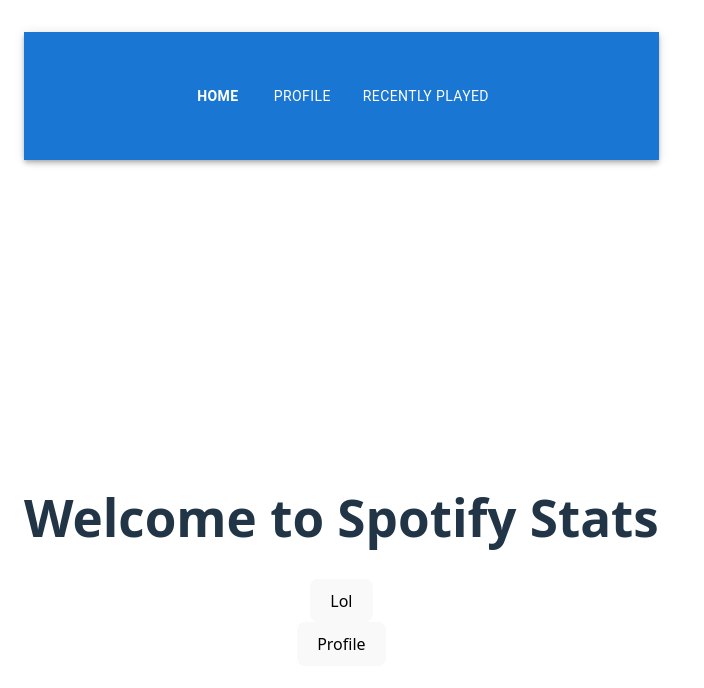
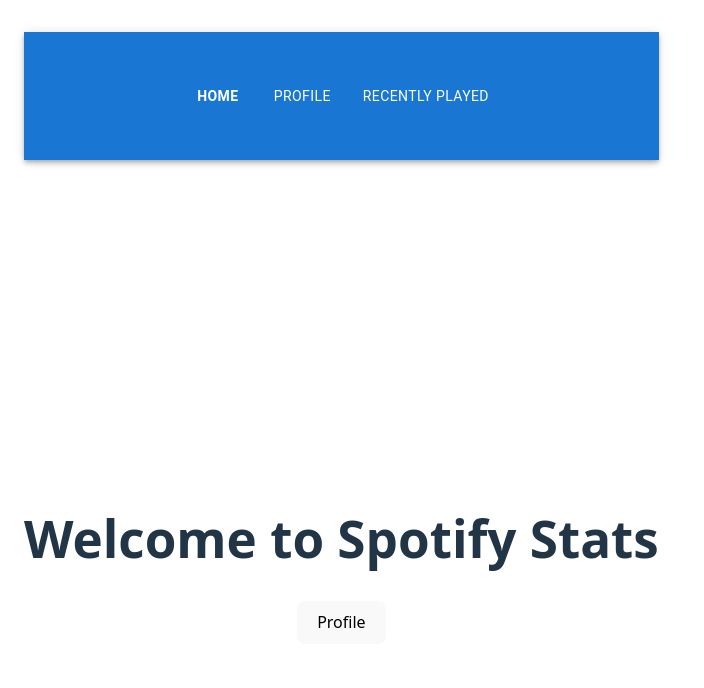
Before and after one commit to jackivison01/spotify-stats, a React (Vite) app in the folder main/: page /home in a window 1280 px wide. Shown: the top 688 px of the page, without its empty margins (0-704 px from the left). Built offline with nearby package versions, Linux system fonts and the light colour scheme.

Commit message:
Update to homepage

```diff
--- a/main/src/pages/HomePage.tsx
+++ b/main/src/pages/HomePage.tsx
@@ -6,8 +6,7 @@
   return (
     <div style={{ display: 'flex', flexDirection: 'column', alignItems: 'center', justifyContent: 'center', height: '100vh' }}>
       <h1>Welcome to Spotify Stats</h1>
-      <button>Lol</button>
-      <button onClick={() => {navigate('/profile')}}>Profile</button>
+      <button onClick={() => { navigate('/profile') }}>Profile</button>
     </div>
   );
 };
```
